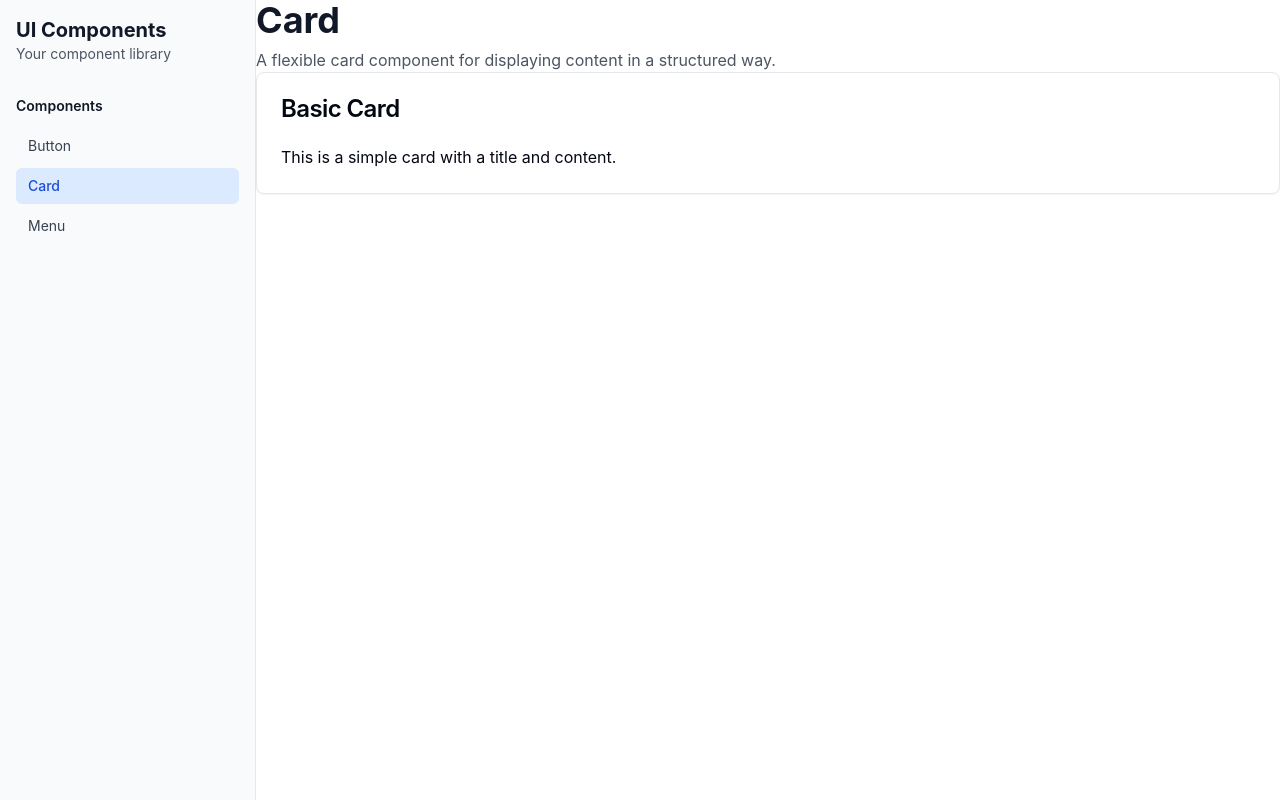
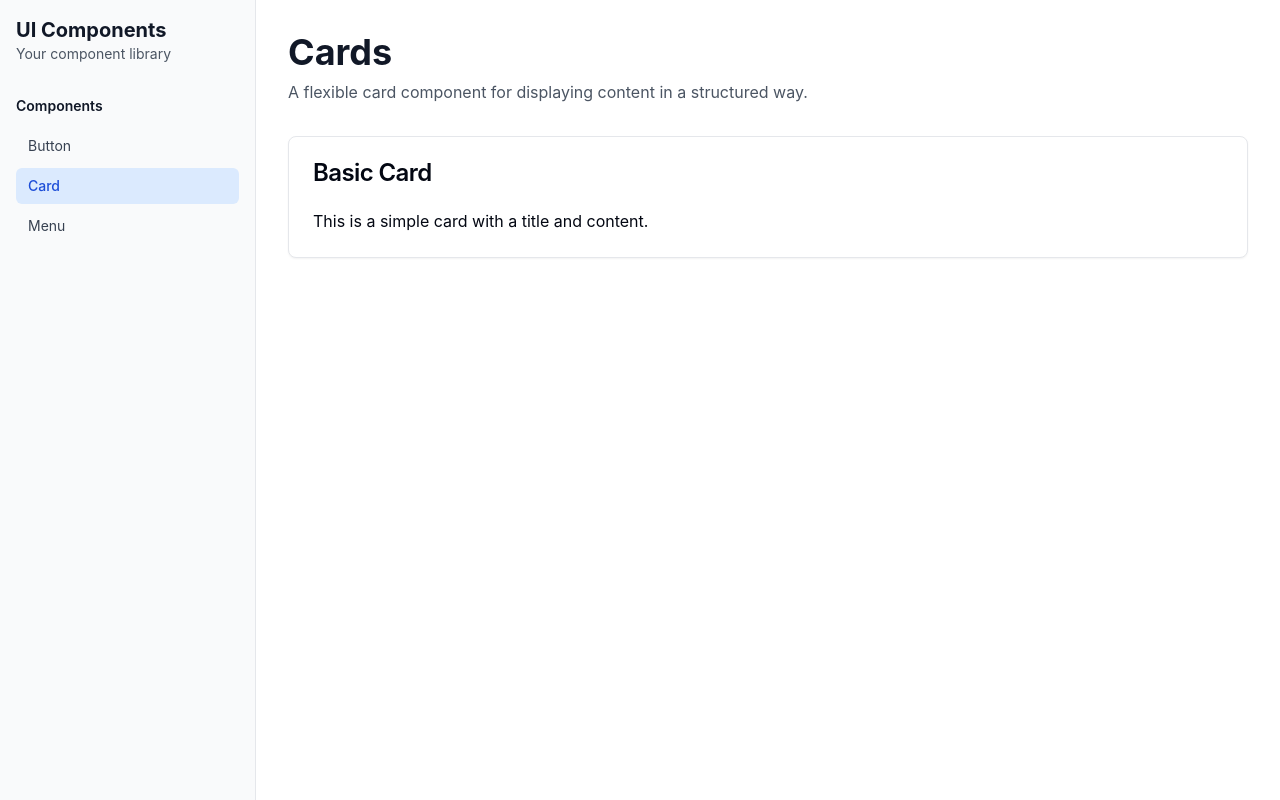
Before and after one commit to evekungispretty/website-review, a React (Create React App) app: page /components/card in a window 1280 px wide. Built offline with nearby package versions, Linux system fonts and the light colour scheme.

Commit message:
card css

```diff
--- a/src/pages/CardPage.js
+++ b/src/pages/CardPage.js
@@ -12,9 +12,9 @@ const CardPage = () => {
     }
 
     return (
-        <div classNmae="max-w-4xl mx-auto p-8">
-            <div>
-                <h1 className="text-4xl font-bold text-gray-900 mb-2">Card</h1>
+        <div className="max-w-6xl mx-auto p-8">
+            <div className="mb-8">
+                <h1 className="text-4xl font-bold text-gray-900 mb-2">Cards</h1>
                 <p className="text-gray-600">
                     A flexible card component for displaying content in a structured way.
                 </p>
--- a/src/pages/MenuPage.js
+++ b/src/pages/MenuPage.js
@@ -22,7 +22,7 @@ const MenuPage = () => {
       </div>
 
       {/* Breadcrumb Example */}
-      <section className="mb-12">
+      <section className="mb-8">
         <h2 className="text-2xl font-semibold mb-4">Breadcrumb Navigation</h2>
         <Card className="p-6 mb-4">
           <Breadcrumb
```
